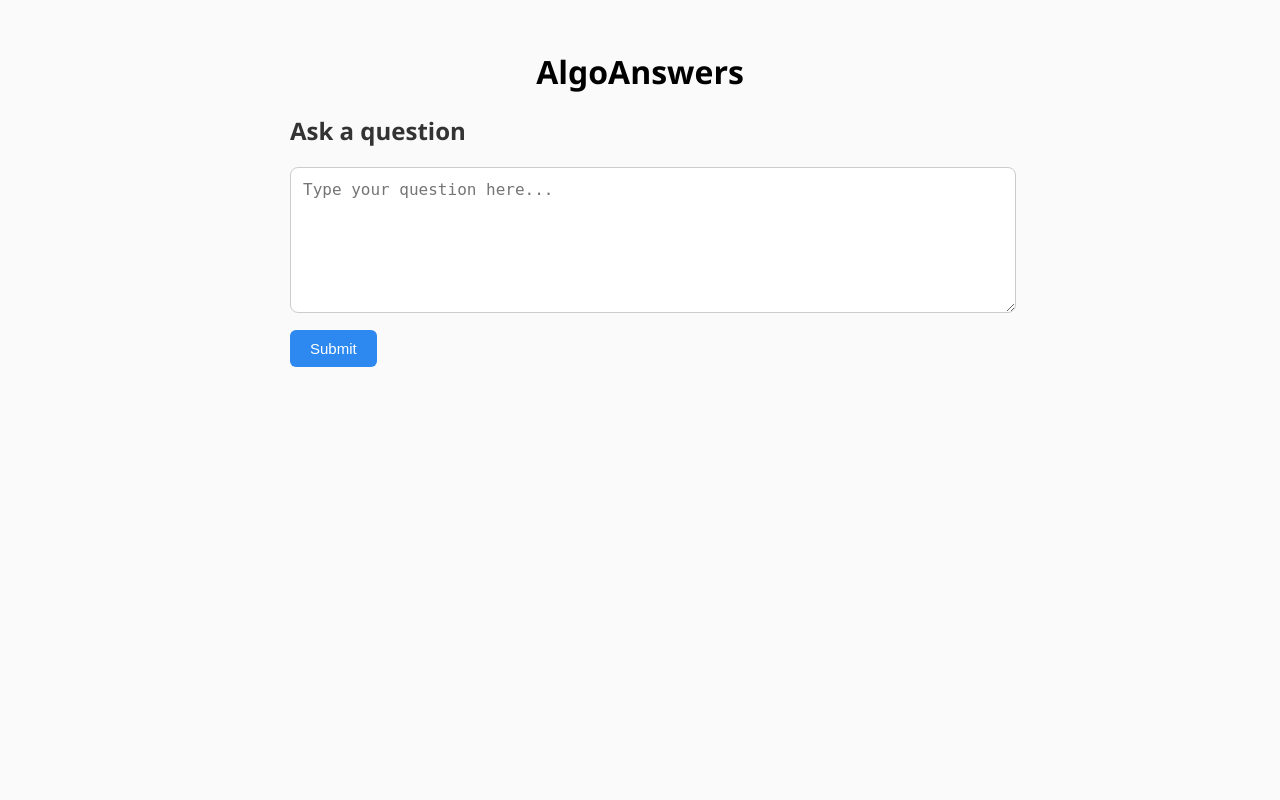
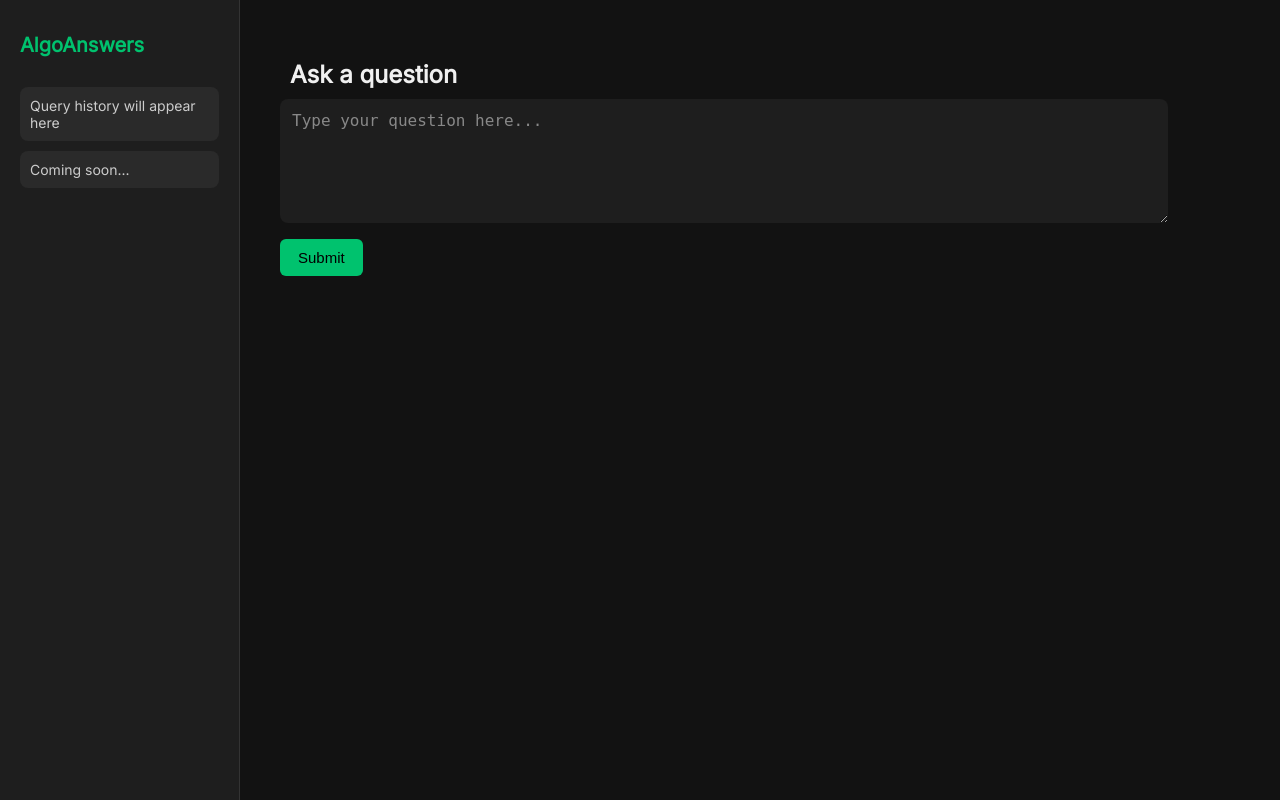
Before and after one commit to TishaMazumdar/algoworks, a FastAPI app: page / in a window 1280 px wide. Run offline with FastAPI, Linux system fonts and the light colour scheme.

Commit message:
Redoing Chroma + UI

```diff
--- a/src/rag/retriever.py
+++ b/src/rag/retriever.py
@@ -1,7 +1,6 @@
-from langchain_community.vectorstores import Chroma
+from langchain_chroma import Chroma
 from langchain_core.vectorstores import VectorStoreRetriever
 from src.rag.vector_store import load_vectorstore
-
 
 def get_retriever(
     vectorstore: Chroma,
--- a/src/rag/vector_store.py
+++ b/src/rag/vector_store.py
@@ -2,7 +2,7 @@ import os
 from typing import List
 from langchain_core.documents import Document
 from langchain.text_splitter import RecursiveCharacterTextSplitter
-from langchain_community.vectorstores import Chroma
+from langchain_chroma import Chroma
 from langchain_ollama import OllamaEmbeddings
 
 
--- a/templates/index.html
+++ b/templates/index.html
@@ -1,76 +1,123 @@
 <!DOCTYPE html>
-<html>
+<html lang="en">
 <head>
-    <title>Algoworks RAG Assistant</title>
+    <meta charset="UTF-8">
+    <title>AlgoAnswers</title>
+    <link href="https://fonts.googleapis.com/css2?family=Inter&display=swap" rel="stylesheet">
     <style>
         body {
-            font-family: "Segoe UI", sans-serif;
-            max-width: 700px;
-            margin: 50px auto;
-            padding: 0 20px;
-            background-color: #fafafa;
+            margin: 0;
+            font-family: 'Inter', sans-serif;
+            background-color: #121212;
+            color: #f0f0f0;
+            display: flex;
+            height: 100vh;
         }
-        h1 {
-            text-align: center;
+
+        /* Sidebar */
+        .sidebar {
+            width: 240px;
+            background-color: #1e1e1e;
+            padding: 20px;
+            box-sizing: border-box;
+            border-right: 1px solid #333;
         }
+
+        .sidebar h1 {
+            font-size: 20px;
+            margin-bottom: 30px;
+            color: #00c26e;
+        }
+
+        .history-item {
+            background: #2a2a2a;
+            padding: 10px;
+            margin-bottom: 10px;
+            border-radius: 8px;
+            font-size: 14px;
+            color: #ccc;
+            cursor: pointer;
+        }
+
+        /* Main content */
+        .main {
+            flex: 1;
+            padding: 40px;
+            overflow-y: auto;
+        }
+
         h2 {
-            color: #333;
+            margin-left: 10px;
+            margin-bottom: 10px;
         }
+
         textarea {
-            width: 100%;
-            height: 120px;
+            width: 90%;
+            height: 100px;
             padding: 12px;
             font-size: 16px;
-            border: 1px solid #ccc;
+            border: none;
             border-radius: 8px;
+            background-color: #1e1e1e;
+            color: #f0f0f0;
         }
+
         button {
-            background-color: #2d89ef;
-            color: white;
+            margin-top: 12px;
+            padding: 10px 18px;
+            font-size: 15px;
             border: none;
-            padding: 10px 20px;
-            font-size: 15px;
             border-radius: 6px;
+            background-color: #00c26e;
+            color: #000;
             cursor: pointer;
-            margin-top: 12px;
         }
+
         button:hover {
-            background-color: #1b5fbf;
+            background-color: #00a15a;
         }
+
         .response {
-            background: #fff;
+            background-color: #1e1e1e;
+            border-radius: 10px;
             padding: 20px;
             margin-top: 30px;
-            border-radius: 10px;
-            box-shadow: 0 2px 6px rgba(0,0,0,0.08);
+            box-shadow: 0 0 10px rgba(0,0,0,0.5);
         }
+
         .response strong {
             font-size: 18px;
-            color: #2d2d2d;
+            display: block;
+            margin-bottom: 10px;
         }
+
         .sources {
             margin-top: 20px;
             font-size: 14px;
-            color: #555;
         }
+
         .sources ul {
             padding-left: 20px;
         }
+
         .sources li {
             margin-bottom: 6px;
-            word-wrap: break-word;
+            color: #aaa;
         }
+
         .spinner {
             display: none;
-            margin-top: 15px;
+            margin: 20px auto;
+            width: 100%;
             text-align: center;
         }
+
         .spinner div {
-            width: 40px;
-            height: 40px;
+            width: 30px;
+            height: 30px;
             margin: 0 auto;
-            background-color: #2d89ef;
-            border-radius: 100%;
+            background-color: #00c26e;
+            border-radius: 50%;
             animation: bounce 1.4s infinite ease-in-out both;
         }
 
@@ -78,13 +125,23 @@
             0%, 80%, 100% { transform: scale(0); }
             40% { transform: scale(1.0); }
         }
+
+        ::placeholder {
+            color: #888;
+        }
     </style>
 </head>
 <body>
+    <div class="sidebar">
         <h1>AlgoAnswers</h1>
+        <div class="history-item">Query history will appear here</div>
+        <div class="history-item">Coming soon...</div>
+    </div>
+
+    <div class="main">
         <h2>Ask a question</h2>
         <form id="queryForm" action="/ask-ui" method="post">
-        <textarea name="question" placeholder="Type your question here..." required></textarea><br>
+            <textarea name="question" placeholder="Type your question here..." required>{{ question or "" }}</textarea><br>
             <button type="submit">Submit</button>
             <div class="spinner" id="spinner"><div></div></div>
         </form>
@@ -105,6 +162,7 @@
             </div>
         </div>
         {% endif %}
+    </div>
 
     <script>
         const form = document.getElementById('queryForm');
```
Lines whose indentation alone changed are shown as unchanged.
